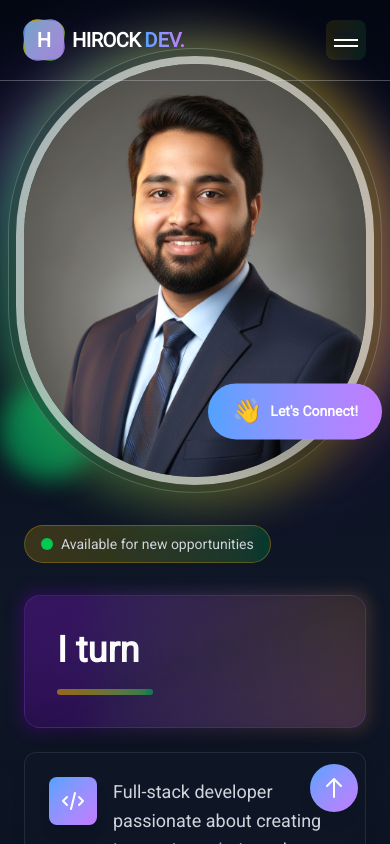
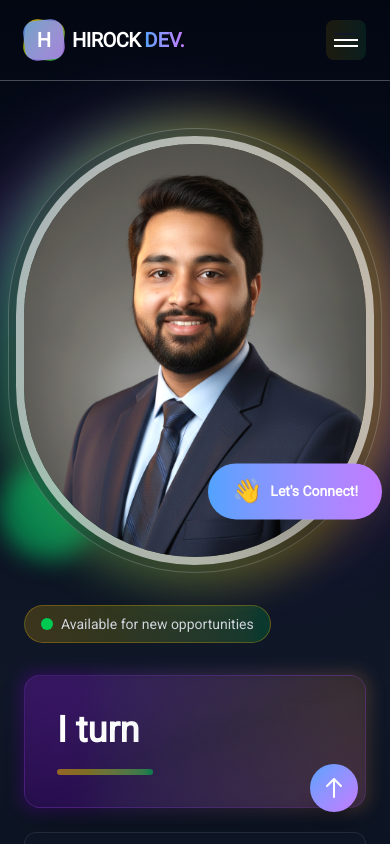
Before and after one commit to hirock0/portfolio_2.0, a Next.js app: page / in a window 390 px wide. Shown: the top 844 px of the page. Built offline with nearby package versions, Linux system fonts and the light colour scheme.

Commit message:
chnageded dfs

```diff
--- a/src/conponents/Home/Banner/Banner.tsx
+++ b/src/conponents/Home/Banner/Banner.tsx
@@ -123,7 +123,7 @@ const Banner = () => {
       </div>
 
       {/* Image Section with advanced effects */}
-      <div className="flex-1 w-full lg:w-1/2 flex items-center justify-center z-10">
+      <div className=" max-sm:mt-20 flex-1 w-full lg:w-1/2 flex items-center justify-center z-10">
         <div className="relative group">
           {/* Outer rotating ring */}
           <div className="absolute -inset-8 bg-gradient-to-r from-purple-400 via-purple-500 to-purples-400 rounded-full opacity-30 blur-2xl animate-spin-slow"></div>
```
